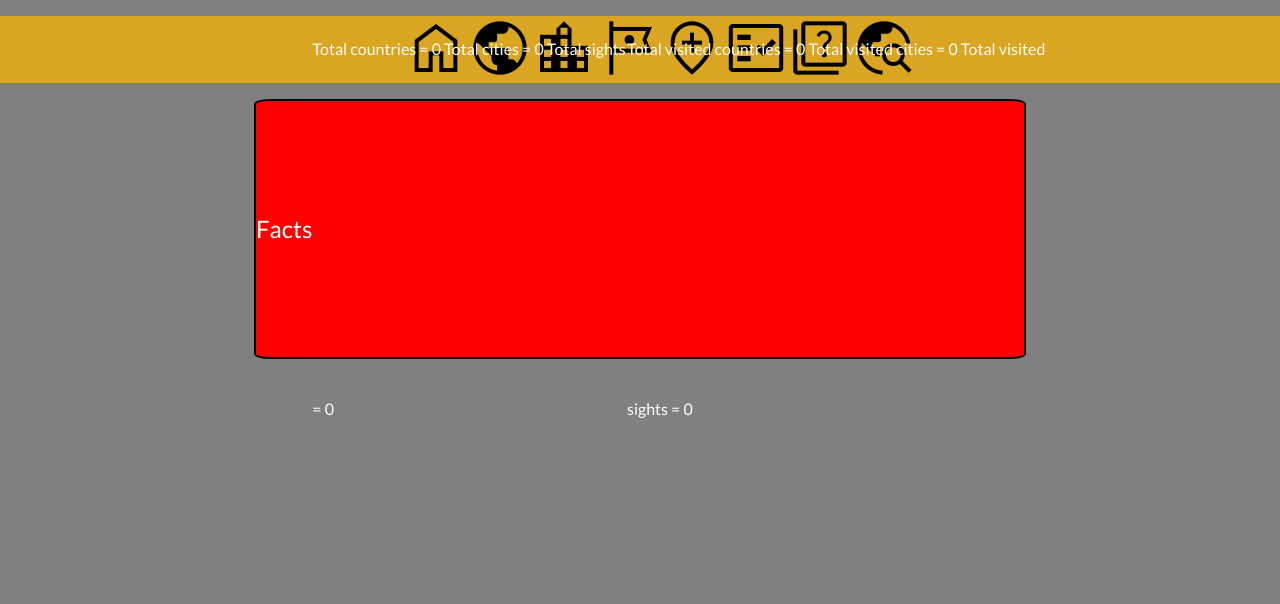
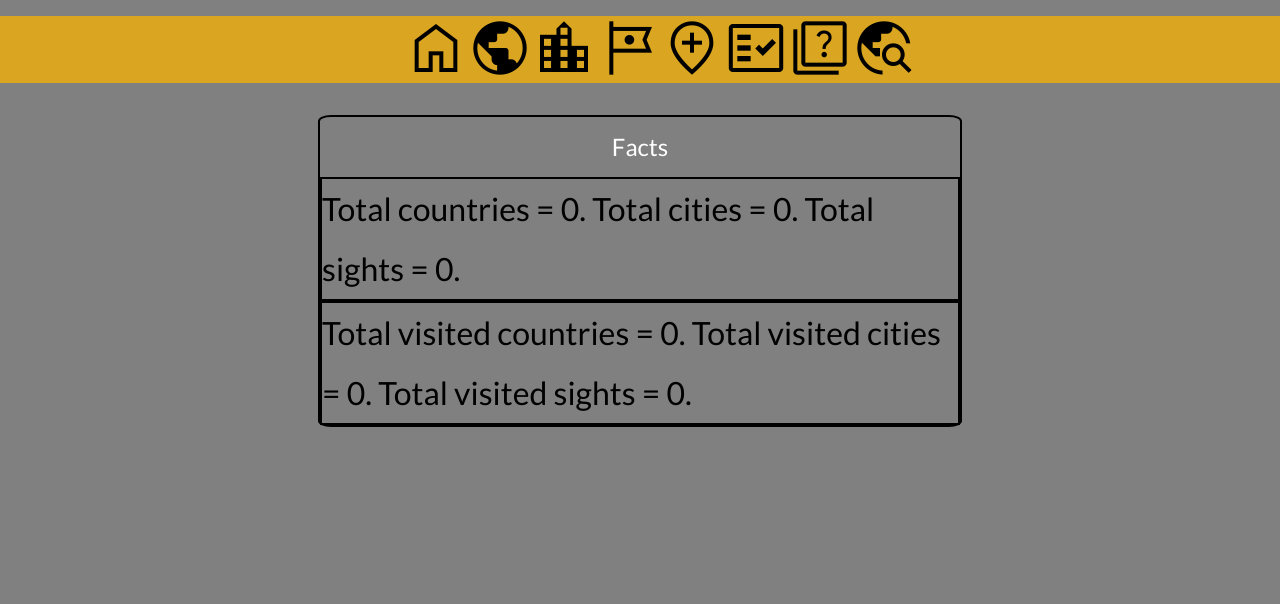
Before and after one commit to cjsarab/project_travel, a Flask app: page /facts in a window 1280 px wide. Shown: the top 604 px of the page. Run offline with Flask 2, Linux system fonts and the light colour scheme; data that the repository does not hold is empty; some libraries are stand-ins or nearby versions.

Commit message:
Fixed some stuff

```diff
--- a/static/style.css
+++ b/static/style.css
@@ -258,3 +258,19 @@ hr {
 .link {
     font-size: normal;
 }
+
+.totals {
+    display: flex;
+    justify-content: center;
+    flex-direction: column;
+    color: black;
+    border: 2px solid black;
+}
+
+.visited {
+    display: flex;
+    justify-content: center;
+    flex-direction: column;
+    color: black;
+    border: 2px solid black;
+}
--- a/templates/cities/edit.html
+++ b/templates/cities/edit.html
@@ -26,7 +26,7 @@
         </select>
     </div>
 
-    <button type="submit">Update City</button>
+    <button class="button" type="submit">Update City</button>
 
 </form>
 </div>
--- a/templates/cities/show.html
+++ b/templates/cities/show.html
@@ -23,7 +23,7 @@
     </div>
     <div>
     <li title="Edit" class ="edit"><a href="/cities/{{city.id}}/edit"><span class="material-symbols-outlined">edit</span></a></li>
-    <li title="New Sight" class="add-sight"><a href="/sights/new"><span class="material-symbols-outlined">add_location</span></a></li>
+    <li title="New Sight" class="add-sight"><a href="/sights/new/{{city.id}}"><span class="material-symbols-outlined">add_location</span></a></li>
     </div>
 
     <div>
--- a/templates/countries/edit.html
+++ b/templates/countries/edit.html
@@ -17,7 +17,7 @@
         </select>
     </div>
 
-    <button type="submit">Update Country</button>
+    <button class="button" type="submit">Update Country</button>
 
 </form>
 </div>
--- a/templates/countries/new.html
+++ b/templates/countries/new.html
@@ -13,8 +13,8 @@
         <div>
             <label for="is_visited">Visited</label>
             <select id="is_visited" name="is_visited">
+                <option value="false">False</option>
                 <option value="true">True</option>
-                <option value="false">False</option>
             </select>
         </div>
 
--- a/templates/countries/show.html
+++ b/templates/countries/show.html
@@ -19,7 +19,7 @@
     </div>
     <div>
     <li title="Edit" class="edit"><a href="/countries/{{country.id}}/edit"><span class="material-symbols-outlined">edit</span></a></li>
-    <li title="New City" class="add-city"><a href="/cities/new"><span class="material-symbols-outlined">add_location</span></a></li>
+    <li title="New City" class="add-city"><a href="/cities/new/{{country.id}}"><span class="material-symbols-outlined">add_location</span></a></li>
     </div>
     <div>
         <form class="delete-form" action="/country/{{country.id}}/delete" method="POST">
--- a/templates/facts/index.html
+++ b/templates/facts/index.html
@@ -2,23 +2,25 @@
 
 {% block content %}
 
-<main class="content">
-    <header class="facts"> Facts </header>
-        <div class="text">
-            <p>
-            Total countries = {{total_countries}}
-            Total cities = {{total_cities}}
-            Total sights = {{total_sights}}
-            </p>
-            <!-- Country with most cities = {{most_cities}}
-            City with most sights = {{most_sights}} -->
-            <p>
-            Total visited countries = {{visited_countries}}
-            Total visited cities = {{visited_cities}}
-            Total visited sights = {{visited_sights}}
-            </p>
-        </div>
-</main>
+<div class="countries">
+    <div class="content">
+        <header class="facts"> Facts </header>
+
+            <div class="totals">
+            Total countries = {{total_countries}}.
+            Total cities = {{total_cities}}.
+            Total sights = {{total_sights}}.
+            </div>
+
+                <!-- Country with most cities = {{most_cities}}
+                City with most sights = {{most_sights}} -->
+            <div class="visited">
+            Total visited countries = {{visited_countries}}.
+            Total visited cities = {{visited_cities}}.
+            Total visited sights = {{visited_sights}}.
+            </div>
+    </div>
+</div>
 
 
 {% endblock %}
--- a/templates/sights/edit.html
+++ b/templates/sights/edit.html
@@ -27,7 +27,7 @@
     </div>
 
 
-    <button type="submit">Update Sight</button>
+    <button class="button" type="submit">Update Sight</button>
 
 </form>
 </div>
```
Also changed, not shown: controllers/cities_controller.py (+9 -4 lines), controllers/sights_controller.py (+9 -4 lines), templates/cities/new.html (+10 -3 lines), templates/sights/new.html (+9 -2 lines).
